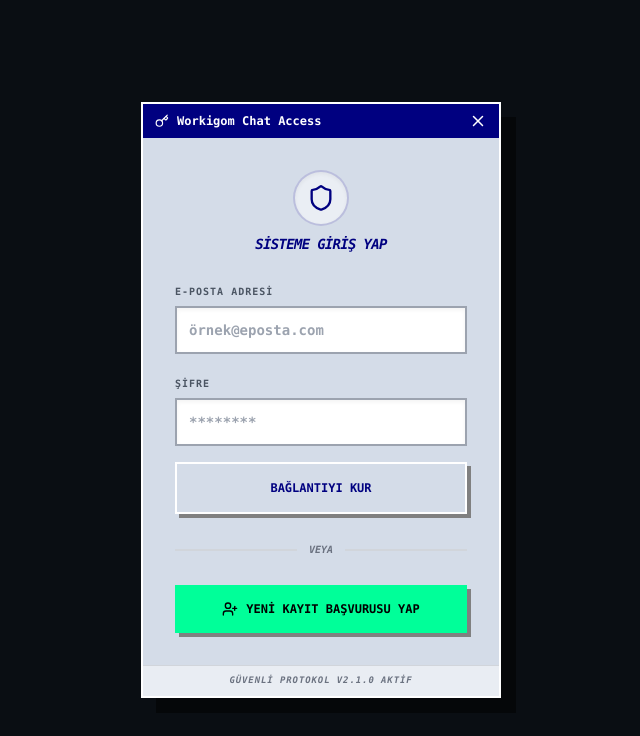
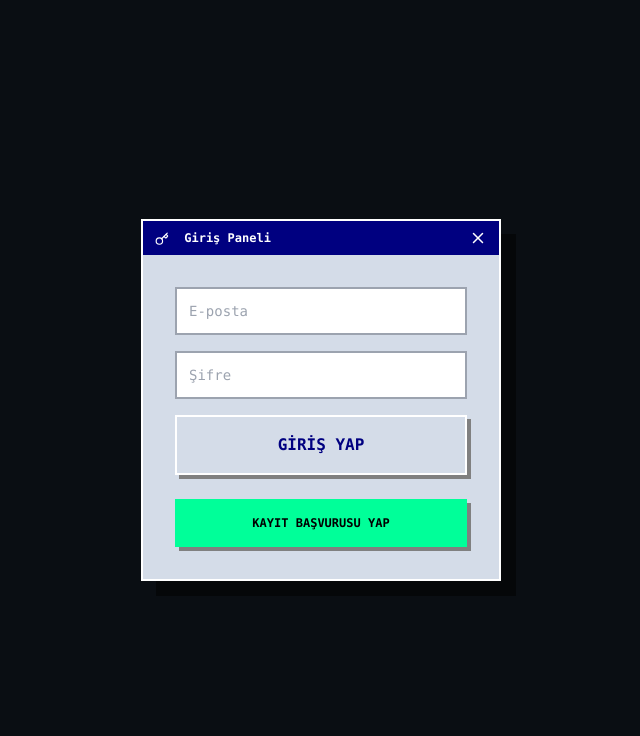
Before and after one commit to volkanakbulut73/sohbet, a React (Vite) app: page / in a window 1280 px wide. Both pictures are taken after a click on the button "🔐 SOHBETE KATIL". Shown: the top 736 px of the page, without its empty margins (319-959 px from the left). Built offline with nearby package versions, Linux system fonts and the light colour scheme.

Commit message:
feat: Remove unused UserList component imports
Removes unused icons from the `lucide-react` import in `App.tsx`. Also, removes unused icons and the `isUserListOpen` state from `UserList.tsx`, and slightly refactors styling for better readability.

```diff
--- a/App.tsx
+++ b/App.tsx
@@ -9,13 +9,12 @@ import { useChatCore } from './hooks/useChatCore';
 import { storageService } from './services/storageService';
 import { ChatModuleProps } from './types';
 import {
-  Terminal, Menu, X, Users as UsersIcon, Hash, Send, LogOut, MessageSquare, Shield, UserPlus, Key
+  Terminal, Menu, X, Hash, Send, LogOut, Shield, UserPlus, Key
 } from 'lucide-react';
 
 const App: React.FC<ChatModuleProps> = () => {
   const [view, setView] = useState<'landing' | 'register' | 'login' | 'chat' | 'admin' | 'pending'>('landing');
   const [isMobile, setIsMobile] = useState(window.innerWidth < 1024);
-  const [isUserListOpen, setIsUserListOpen] = useState(false);
   const [isChannelsOpen, setIsChannelsOpen] = useState(false);
   const [inputText, setInputText] = useState('');
   const [loginForm, setLoginForm] = useState({ email: '', password: '' });
@@ -28,7 +27,6 @@ const App: React.FC<ChatModuleProps> = () => {
     messages, sendMessage, initiatePrivateChat
   } = useChatCore('');
 
-  // View değiştikçe body scroll kilidini yönet
   useEffect(() => {
     if (view === 'chat' || view === 'admin' || view === 'login' || view === 'register') {
       if (window.innerWidth < 768) {
@@ -49,7 +47,6 @@ const App: React.FC<ChatModuleProps> = () => {
       if (containerRef.current && window.visualViewport) {
         const height = window.visualViewport.height;
         containerRef.current.style.height = `${height}px`;
-        // iOS'ta klavye açıldığında oluşabilen offset'i engelle
         if (document.activeElement?.tagName === 'INPUT') {
           window.scrollTo(0, 0);
         }
@@ -70,14 +67,8 @@ const App: React.FC<ChatModuleProps> = () => {
     e.preventDefault();
     const text = inputText.trim();
     if (!text) return;
-
-    // Mesajı gönder
     sendMessage(text);
     setInputText('');
-
-    // MOBİL İÇİN KRİTİK:
-    // Odağı senkronize bir şekilde hemen geri veriyoruz.
-    // setTimeout kullanmak tarayıcının klavyeyi kapatma sürecini başlatmasına izin verir.
     if (inputRef.current) {
       inputRef.current.focus();
     }
@@ -90,7 +81,7 @@ const App: React.FC<ChatModuleProps> = () => {
       const user = await storageService.loginUser(loginForm.email, loginForm.password);
       if (user) {
         if (user.status === 'pending') setView('pending');
-        else if (user.status === 'rejected') alert('Başvurunuz reddedilmiştir. Detaylar için iletişime geçiniz.');
+        else if (user.status === 'rejected') alert('Başvurunuz reddedilmiştir.');
         else {
           setUserName(user.nickname);
           localStorage.setItem('mirc_nick', user.nickname);
@@ -99,9 +90,9 @@ const App: React.FC<ChatModuleProps> = () => {
       } else {
         const isAdmin = await storageService.adminLogin(loginForm.email, loginForm.password);
         if (isAdmin) setView('admin');
-        else alert('E-posta veya şifre hatalı.');
+        else alert('Hatalı bilgiler.');
       }
-    } catch (err) { alert('Sistem hatası: Giriş yapılamadı.'); }
+    } catch (err) { alert('Hata oluştu.'); }
     finally { setIsLoggingIn(false); }
   };
 
@@ -111,89 +102,35 @@ const App: React.FC<ChatModuleProps> = () => {
 
   if (view === 'pending') return (
     <div className="flex-1 flex flex-col items-center justify-center bg-[#0b0f14] p-10 text-center space-y-6 min-h-screen">
-      <div className="w-20 h-20 bg-[#00ff99]/10 rounded-full flex items-center justify-center border border-[#00ff99]/30 animate-pulse">
+      <div className="w-20 h-20 bg-[#00ff99]/10 rounded-full flex items-center justify-center border border-[#00ff99]/30">
         <Shield size={40} className="text-[#00ff99]" />
       </div>
       <h2 className="text-2xl font-black text-white uppercase italic">Başvurunuz İnceleniyor</h2>
-      <p className="text-gray-400 text-sm max-w-md font-mono italic leading-relaxed">
-        Güvenlik ekibimiz belgelerinizi doğruladıktan sonra nickname'iniz ile giriş yapabileceksiniz. Lütfen beklemede kalın.
-      </p>
-      <button onClick={() => setView('landing')} className="text-[#00ff99] text-xs font-black uppercase underline tracking-widest">Giriş Ekranına Dön</button>
+      <button onClick={() => setView('landing')} className="text-[#00ff99] text-xs font-black uppercase underline">Geri Dön</button>
     </div>
   );
 
   if (view === 'login') {
     return (
-      <div className="flex-1 flex items-center justify-center bg-[#0b0f14]/95 backdrop-blur-sm fixed inset-0 z-[2000] p-4 overflow-y-auto">
-        <div className="w-full max-w-[360px] bg-[#d4dce8] border-2 border-white shadow-[15px_15px_0px_0px_rgba(0,0,0,0.5)] overflow-hidden mirc-window my-auto">
-          <div className="bg-[#000080] text-white px-3 py-2 text-xs font-black flex justify-between items-center select-none">
-            <span className="flex items-center gap-2"><Key size={14} /> Workigom Chat Access</span>
-            <X size={18} className="cursor-pointer hover:bg-red-600 transition-colors" onClick={() => setView('landing')} />
+      <div className="flex-1 flex items-center justify-center bg-[#0b0f14]/95 backdrop-blur-sm fixed inset-0 z-[2000] p-4">
+        <div className="w-full max-w-[360px] bg-[#d4dce8] border-2 border-white shadow-[15px_15px_0px_0px_rgba(0,0,0,0.5)] mirc-window">
+          <div className="bg-[#000080] text-white px-3 py-2 text-xs font-black flex justify-between items-center">
+            <span><Key size={14} className="inline mr-2" /> Giriş Paneli</span>
+            <X size={18} className="cursor-pointer" onClick={() => setView('landing')} />
           </div>
-
           <div className="p-8 space-y-6">
-            <div className="text-center space-y-2">
-              <div className="w-14 h-14 bg-white/50 rounded-full mx-auto flex items-center justify-center border-2 border-[#000080]/20 shadow-inner">
-                <Shield size={28} className="text-[#000080]" />
-              </div>
-              <h3 className="text-sm font-black text-[#000080] uppercase italic tracking-tighter">Sisteme Giriş Yap</h3>
-            </div>
-
             <form onSubmit={handleLogin} className="space-y-4">
-              <div className="space-y-1">
-                <label className="text-[10px] font-black text-gray-600 uppercase tracking-widest">E-posta Adresi</label>
-                <input
-                  type="email"
-                  required
-                  value={loginForm.email}
-                  onChange={e => setLoginForm({...loginForm, email: e.target.value})}
-                  className="w-full p-3 border-2 border-gray-400 outline-none focus:border-[#000080] text-sm bg-white shadow-inner font-bold"
-                  placeholder="örnek@eposta.com"
-                />
-              </div>
-              <div className="space-y-1">
-                <label className="text-[10px] font-black text-gray-600 uppercase tracking-widest">Şifre</label>
-                <input
-                  type="password"
-                  required
-                  value={loginForm.password}
-                  onChange={e => setLoginForm({...loginForm, password: e.target.value})}
-                  className="w-full p-3 border-2 border-gray-400 outline-none focus:border-[#000080] text-sm bg-white shadow-inner font-bold"
-                  placeholder="********"
-                />
-              </div>
-              <button
-                disabled={isLoggingIn}
-                className="w-full bg-[#d4dce8] border-2 border-white py-4 font-black shadow-[4px_4px_0_gray] active:shadow-none active:translate-y-px uppercase text-xs text-[#000080] flex items-center justify-center gap-2 hover:bg-white transition-all"
-              >
-                {isLoggingIn ? 'Bağlanıyor...' : 'Bağlantıyı Kur'}
-              </button>
+              <input type="email" required value={loginForm.email} onChange={e => setLoginForm({...loginForm, email: e.target.value})} className="w-full p-3 border-2 border-gray-400 text-sm bg-white" placeholder="E-posta" />
+              <input type="password" required value={loginForm.password} onChange={e => setLoginForm({...loginForm, password: e.target.value})} className="w-full p-3 border-2 border-gray-400 text-sm bg-white" placeholder="Şifre" />
+              <button disabled={isLoggingIn} className="w-full bg-[#d4dce8] border-2 border-white py-4 font-black shadow-[4px_4px_0_gray] uppercase text-[#000080]">{isLoggingIn ? 'Bağlanıyor...' : 'Giriş Yap'}</button>
             </form>
-
-            <div className="relative py-1">
-              <div className="absolute inset-0 flex items-center"><div className="w-full border-t-2 border-gray-300"></div></div>
-              <div className="relative flex justify-center text-[10px] uppercase font-black"><span className="bg-[#d4dce8] px-3 text-gray-500 italic">Veya</span></div>
-            </div>
-
-            <div className="space-y-3">
-              <button
-                onClick={() => setView('register')}
-                className="w-full bg-[#00ff99] text-black py-4 text-xs font-black shadow-[4px_4px_0_gray] active:shadow-none active:translate-y-px uppercase flex items-center justify-center gap-2 hover:scale-[1.02] transition-transform"
-              >
-                <UserPlus size={16} /> Yeni Kayıt Başvurusu Yap
-              </button>
-            </div>
-          </div>
-
-          <div className="bg-white/50 border-t border-gray-300 p-2 text-[9px] text-gray-500 font-bold uppercase text-center tracking-widest italic">
-            Güvenli Protokol v2.1.0 Aktif
+            <button onClick={() => setView('register')} className="w-full bg-[#00ff99] text-black py-4 text-xs font-black uppercase shadow-[4px_4px_0_gray]">Kayıt Başvurusu Yap</button>
           </div>
         </div>
       </div>
     );
   }
 
-  // --- SOHBET MODU ---
   return (
     <div
       ref={containerRef}
@@ -206,19 +143,16 @@ const App: React.FC<ChatModuleProps> = () => {
              <button onClick={() => setIsChannelsOpen(true)} className="p-2 mr-2"><Menu size={20} /></button>
           )}
           {['#Sohbet', '#Yardim', '#Radyo'].map(tab => (
-            <button key={tab} onClick={() => setActiveTab(tab.toLowerCase())} className={`px-4 h-[80%] uppercase transition-all flex items-center gap-2 text-[10px] ${activeTab === tab.toLowerCase() ? 'bg-[#d4dce8] text-black border-t-2 border-white' : 'hover:bg-blue-800'}`}>
-              <Hash size={12} /> {tab}
+            <button key={tab} onClick={() => setActiveTab(tab.toLowerCase())} className={`px-2 md:px-4 h-[80%] uppercase transition-all flex items-center gap-1 md:gap-2 text-[9px] md:text-[10px] ${activeTab === tab.toLowerCase() ? 'bg-[#d4dce8] text-black border-t-2 border-white' : 'hover:bg-blue-800'}`}>
+              <Hash size={12} /> {isMobile ? tab.replace('#', '') : tab}
             </button>
           ))}
         </div>
         {!isMobile && (
           <div className="flex gap-4 items-center opacity-70">
             <span className="flex items-center gap-1 italic text-[10px] tracking-tight"><Terminal size={12} /> workigomchat.online</span>
-            <button onClick={() => window.location.reload()} title="Çıkış"><LogOut size={14} /></button>
+            <button onClick={() => window.location.reload()}><LogOut size={14} /></button>
           </div>
-        )}
-        {isMobile && (
-           <button onClick={() => setIsUserListOpen(true)} className="p-2 ml-2"><UsersIcon size={20} /></button>
         )}
       </header>
 
@@ -227,24 +161,10 @@ const App: React.FC<ChatModuleProps> = () => {
           <MessageList messages={messages} currentUser={userName} blockedUsers={[]} onNickClick={(e, n) => initiatePrivateChat(n)} />
         </main>
 
-        {!isMobile && (
-          <aside className="w-52 bg-[#d4dce8] border-l-2 border-white shrink-0 flex flex-col">
-            <UserList users={[userName, 'Admin', 'GeminiBot', 'Selin', 'Caner']} currentUser={userName} onClose={() => {}} />
-          </aside>
-        )}
-
-        {isMobile && isUserListOpen && (
-          <div className="absolute inset-0 z-[1100] flex justify-end">
-            <div className="absolute inset-0 bg-black/40" onClick={() => setIsUserListOpen(false)} />
-            <div className="relative w-[75%] bg-[#d4dce8] h-full shadow-2xl flex flex-col border-l-2 border-white animate-in slide-in-from-right duration-200">
-              <div className="p-3 bg-[#000080] text-white flex justify-between items-center shrink-0">
-                <span className="font-bold text-[10px] uppercase">Kanal Üyeleri</span>
-                <X onClick={() => setIsUserListOpen(false)} size={18} />
-              </div>
-              <UserList users={[userName, 'Admin', 'GeminiBot', 'Esra', 'Can']} currentUser={userName} onClose={() => setIsUserListOpen(false)} />
-            </div>
-          </div>
-        )}
+        {/* SABİT KULLANICI LİSTESİ - Hem Mobil Hem Web */}
+        <aside className={`${isMobile ? 'w-[100px]' : 'w-52'} bg-[#d4dce8] border-l-2 border-white shrink-0 flex flex-col transition-all duration-300`}>
+          <UserList users={[userName, 'Admin', 'GeminiBot', 'Selin', 'Caner']} currentUser={userName} onClose={() => {}} />
+        </aside>
 
         {isMobile && isChannelsOpen && (
           <div className="absolute inset-0 z-[1100] flex">
@@ -269,14 +189,14 @@ const App: React.FC<ChatModuleProps> = () => {
       <footer className={`${isMobile ? 'h-16' : 'h-14'} bg-[#d4dce8] border-t-2 border-white p-2 shrink-0`}>
         <form onSubmit={handleSend} className="flex gap-1 h-full">
           <div className="flex-1 bg-white border-2 border-gray-600 shadow-inner px-3 flex items-center overflow-hidden">
-            <span className="text-[#000080] font-black mr-2 text-[11px] shrink-0">{userName}:</span>
+            <span className="text-[#000080] font-black mr-2 text-[10px] md:text-[11px] shrink-0 truncate max-w-[60px] md:max-w-none">{userName}:</span>
             <input
               ref={inputRef}
               type="text"
               value={inputText}
               onChange={e => setInputText(e.target.value)}
               className="flex-1 outline-none text-sm bg-transparent"
-              placeholder="Mesajınızı yazın..."
+              placeholder="Yaz..."
               autoComplete="off"
               autoCorrect="off"
               enterKeyHint="send"
--- a/components/UserList.tsx
+++ b/components/UserList.tsx
@@ -1,6 +1,5 @@
 
 import React from 'react';
-import { Crown, Heart, Shield, Star, X } from 'lucide-react';
 
 interface UserListProps {
   users: string[];
@@ -15,7 +14,6 @@ const UserList: React.FC<UserListProps> = ({ users, onClose, onUserClick, curren
   const uniqueUsers = Array.from(new Set(users)).sort((a, b) => a.localeCompare(b));
 
   const getRankInfo = (user: string) => {
-    // Klasik mIRC hiyerarşisi prefixleri
     if (user === 'Admin') return { prefix: '&', color: 'text-red-700' };
     if (user === 'GeminiBot') return { prefix: '@', color: 'text-green-700' };
     if (['SevimLi', 'Ercan', 'Esraa'].includes(user)) return { prefix: '&', color: 'text-red-700' };
@@ -25,7 +23,7 @@ const UserList: React.FC<UserListProps> = ({ users, onClose, onUserClick, curren
   };
 
   return (
-    <div className="flex-1 flex flex-col bg-white overflow-y-auto no-scrollbar font-mono">
+    <div className="flex-1 flex flex-col bg-white overflow-y-auto no-scrollbar font-mono select-none">
       <div className="flex flex-col">
         {uniqueUsers.map((user, idx) => {
           const rank = getRankInfo(user);
@@ -34,11 +32,12 @@ const UserList: React.FC<UserListProps> = ({ users, onClose, onUserClick, curren
           return (
             <div
               key={`${user}-${idx}`}
-              className={`flex items-center gap-0.5 px-2 py-0.5 hover:bg-blue-50 cursor-pointer select-none border-b border-gray-50 ${isMe ? 'bg-blue-50 ring-1 ring-inset ring-blue-100' : ''}`}
+              className={`flex items-center gap-0.5 px-1 py-1 hover:bg-blue-50 cursor-pointer border-b border-gray-50 ${isMe ? 'bg-blue-50' : ''}`}
               onClick={(e) => onUserClick?.(e, user)}
+              title={user}
             >
-              <span className={`text-[11px] font-bold w-3 shrink-0 ${rank.color}`}>{rank.prefix}</span>
-              <span className={`text-[11px] font-bold truncate ${isMe ? 'text-black' : rank.color}`}>
+              <span className={`text-[10px] md:text-[11px] font-bold w-3 shrink-0 text-center ${rank.color}`}>{rank.prefix}</span>
+              <span className={`text-[10px] md:text-[11px] font-bold truncate flex-1 ${isMe ? 'text-black' : rank.color}`}>
                 {user}
               </span>
             </div>
@@ -46,8 +45,8 @@ const UserList: React.FC<UserListProps> = ({ users, onClose, onUserClick, curren
         })}
       </div>
 
-      <div className="mt-auto p-1 bg-gray-50 border-t border-gray-200 text-[9px] text-gray-500 font-bold uppercase text-center shrink-0">
-         {uniqueUsers.length} Users Online
+      <div className="mt-auto p-1 bg-gray-50 border-t border-gray-200 text-[8px] md:text-[9px] text-gray-500 font-bold uppercase text-center shrink-0">
+         {uniqueUsers.length} ONLINE
       </div>
     </div>
   );
```
